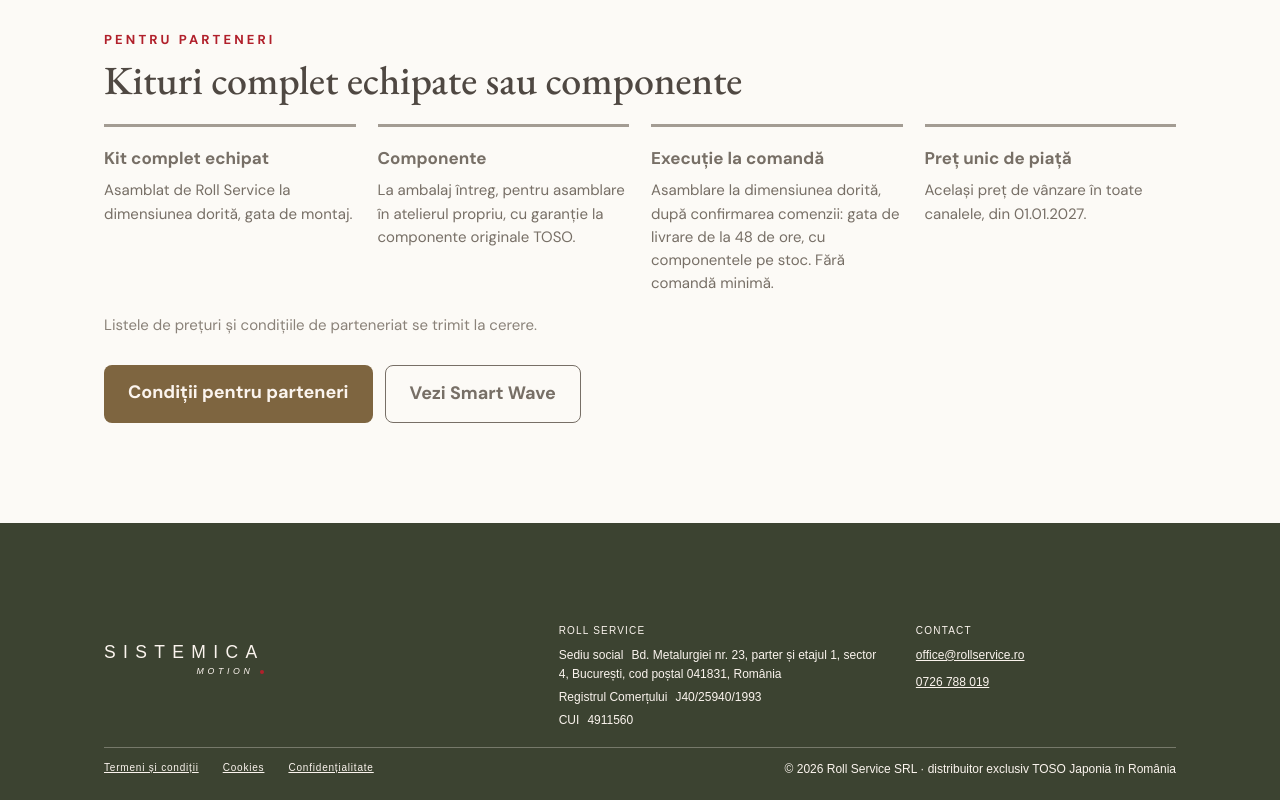
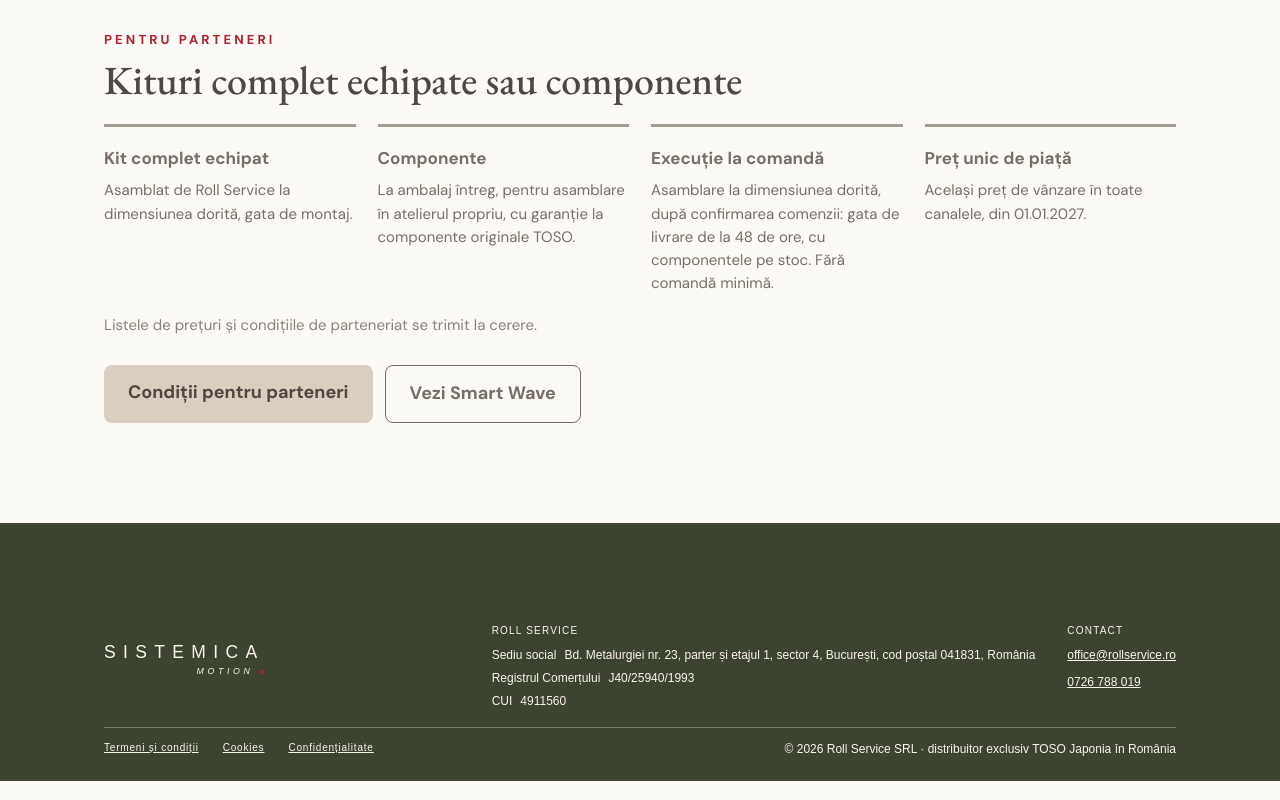
Before and after one commit to vladdiaconescu60/sistemica-site, a plain HTML site: page nexty/index.html in a window 1280 px wide. Shown: the part 2922-3722 px from the top of the page. Drawn offline with nearby package versions, Linux system fonts and the light colour scheme.

Commit message:
Buttons on header background (#D9CEBF) with #4F4842 text; footer columns pushed to the right edge
Co-Authored-By: Claude Fable 5.2 <noreply@anthropic.com>
Claude-Session: https://claude.ai/code/session_01LqPUDd86BVm4XHU3bDVZCJ

```diff
--- a/site.css
+++ b/site.css
@@ -108,7 +108,7 @@ a.card:hover { border-color: var(--accent); }
 .dl span { font-size: 14px; color: var(--muted); white-space: nowrap; }
 
 .note { font-size: 15px; color: var(--muted); margin-top: 18px; }
-.cta { display: inline-block; background: var(--accent); color: #FBF4EE; text-decoration: none; font-weight: 700; padding: 14px 24px; border-radius: 8px; }
+.cta { display: inline-block; background: #D9CEBF; color: #4F4842; text-decoration: none; font-weight: 700; padding: 14px 24px; border-radius: 8px; }
 .cta.ghost { background: transparent; color: var(--ink); border: 1px solid var(--ink); }
 .ctas { display: flex; flex-wrap: wrap; gap: 12px; margin-top: 28px; }
 
@@ -302,7 +302,7 @@ body { display: flex; flex-direction: column; min-height: 100vh; }
 .brand small { font-size: 10px; letter-spacing: .02em; text-transform: none; color: #6E655B; line-height: 1.35; margin-top: 4px; white-space: nowrap; }
 .brand i { display: inline-block; width: 4px; height: 4px; margin-left: 4px; background: #b1202b; border-radius: 50%; vertical-align: middle; }
 .site-foot { margin-top: auto; background: #3C4331; color: #FBF4EE; padding: 100px 0 22px; font-family: Arial, Helvetica, sans-serif; font-size: 12px; }
-.foot-main { display: grid; grid-template-columns: 1.3fr 1fr .8fr; gap: 32px; align-items: start; }
+.foot-main { display: grid; grid-template-columns: 1fr auto auto; gap: 32px; align-items: start; }
 .foot-copy { font-size: 12px; color: #FBF4EE; margin: 0 0 0 auto; letter-spacing: normal; }
 .foot-title { font: 10px/1.5 Arial, sans-serif; letter-spacing: .12em; text-transform: uppercase; color: #FBF4EE; margin: 0 0 8px; }
 .foot-company { margin-top: 0; }
```
